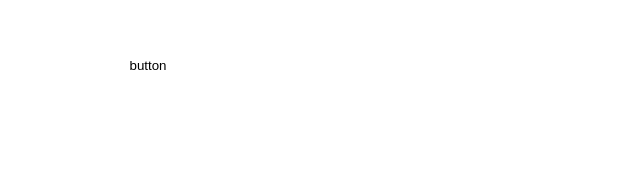
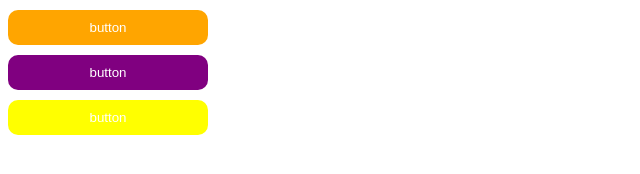
Before and after one commit to ferreirabarros/PRIMEIROS-SASS, a plain HTML site: page index.html in a window 1280 px wide. Shown: the whole page, without its empty margins (0-640 px from the left). Drawn offline with Linux system fonts and the light colour scheme.

Commit message:
criando mixin
criando mixin

```diff
--- /dev/null
+++ b/assets/scss/button.scss
@@ -0,0 +1,28 @@
+.btn{
+  width: 200px;
+  padding: 10px 0;
+  background: none;
+  border: 0;
+  border-radius: 10px;
+  display: block;
+  margin: 10px 0;
+}
+  @mixin button-style($backgroud, $color){
+    background: $backgroud;
+    color: $color;
+  }
+// @extend no sass serve para herdar informações
+.btn-laranja{
+  @extend .btn;
+  @include button-style($color-orange, #fff );
+}
+
+.btn-roxo{
+  @extend .btn;
+  @include button-style($color-roxa, #fff );
+}
+
+.btn-amarelo{
+  @extend .btn;
+  @include button-style($color-amarelo, #fff );
+}
--- a/assets/scss/style.scss
+++ b/assets/scss/style.scss
@@ -1,17 +1,2 @@
-.btn{
-  width: 200px;
-  padding: 10px 0;
-  background: none;
-  border: 0;
-  border-radius: 10px;
-
-
-// $ serve para referenciar filhos juntar informações
-  &.btn-laranja{
-    margin: 40px;
-  }
-}
-// @extend no sass serve para herdar informações
-.btn-laranja{
-  @extend .btn;
-}
+@import "./variaveis.scss";
+@import "./button.scss";
--- /dev/null
+++ b/assets/scss/variaveis.scss
@@ -0,0 +1,3 @@
+$color-orange: orange;
+$color-roxa: purple;
+$color-amarelo: yellow;
--- a/index.html
+++ b/index.html
@@ -7,7 +7,13 @@
     <title>Button</title>
   </head>
   <body>
-    <button class="btn btn-laranja">
+    <button class="btn-laranja">
+      button
+    </button>
+    <button class="btn-roxo">
+      button
+    </button>
+    <button class="btn-amarelo">
       button
     </button>
   </body>
```
Also changed, not shown: assets/css/style.css, 1 other file.
